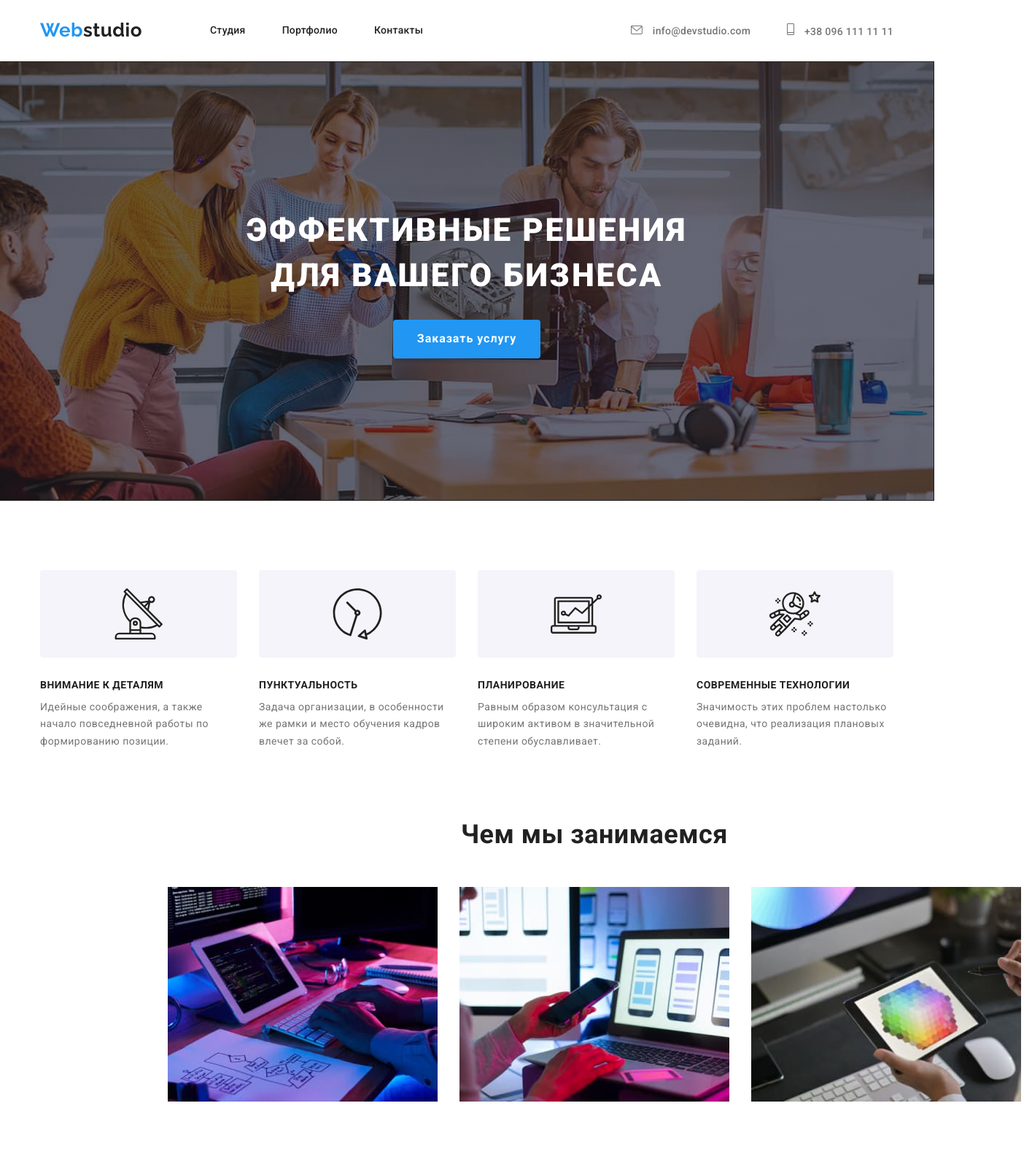
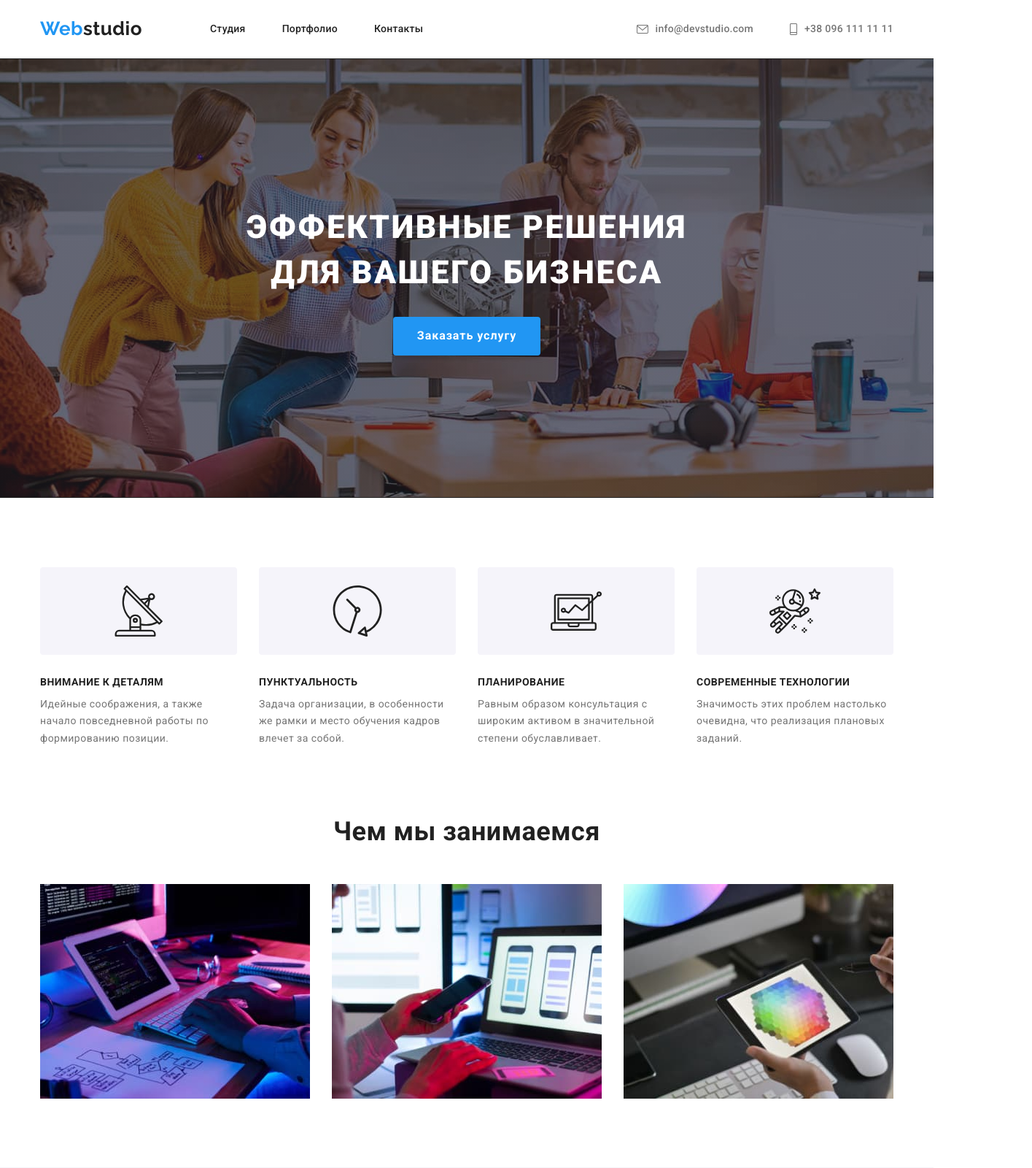
Before and after one commit to MariaKhmel/goit-markup-hw-04, a plain HTML site: page index.html in a window 1280 px wide. Shown: the top 1600 px of the page at 73% size, 1415 px wide, since content can reach past the window. Drawn offline with nearby package versions, Linux system fonts and the light colour scheme.

Commit message:
Правки

```diff
--- a/css/styles.css
+++ b/css/styles.css
@@ -51,9 +51,8 @@ img {
 }
 .section.no-padding {
   padding-top: 0;
-  padding-bottom: 0;
-  padding-left: 215px;
-  padding-right: 215px;
+  padding-bottom: 94px;
+
 }
 header {
   border-bottom: 1px solid #ececec;
@@ -121,7 +120,10 @@ header {
   color: var(--secondary-text-color);
 }
 
-.contact-nav .list-link {
+.list-link {
+display: flex;
+align-items: center;
+
   color: var(--secondary-text-color);
 
   font-weight: 500;
@@ -131,21 +133,19 @@ header {
   text-decoration: none;
 }
 .contact-icon {
-  fill: var(--secondary-text-color);
+  fill: currentColor;
   margin-right: 10px;
 }
 
-.contact-icon:hover {
-  fill: var(--accent-text-color);
-}
+
 
 .site-nav .list-item:not(:last-child),
 .contact-nav .list-item:not(:last-child) {
   margin-right: 50px;
 }
 
-.contact-nav:hover .list-link,
-.contact-nav:focus .list-link {
+.list-link:hover,
+.list-link:focus {
   color: var(--accent-text-color);
 }
 
@@ -250,7 +250,6 @@ header {
 }
 .work-list {
   display: flex;
-  padding-bottom: 94px;
 }
 .team-description {
   padding-top: 30px;
@@ -281,7 +280,7 @@ header {
 }
 
 .social-link .social-icon {
-  fill: var(--secondary-accent-color);
+  fill: var(--icons-color);
 }
 
 .social-link:hover .social-icon,
@@ -324,9 +323,10 @@ header {
 
 .client-logo {
   display: flex;
+  justify-content: center;
+  align-items: center;
   width: 170px;
   height: 92px;
-  padding: 16px 32px;
   border-radius: 4px;
   border: 1px solid var(--icons-color);
   background-color: var(--primary-white-color);
--- a/index.html
+++ b/index.html
@@ -36,7 +36,7 @@
 
     <ul class="contact-nav list">
     <li class="list-item">
-    <a href="" class="list-link current">
+    <a href="" class="list-link">
         <svg class="contact-icon" width="16" height="12">
             <use href="./images/symbol-defs.svg#icon-envelope"></use>
         </svg>
```
